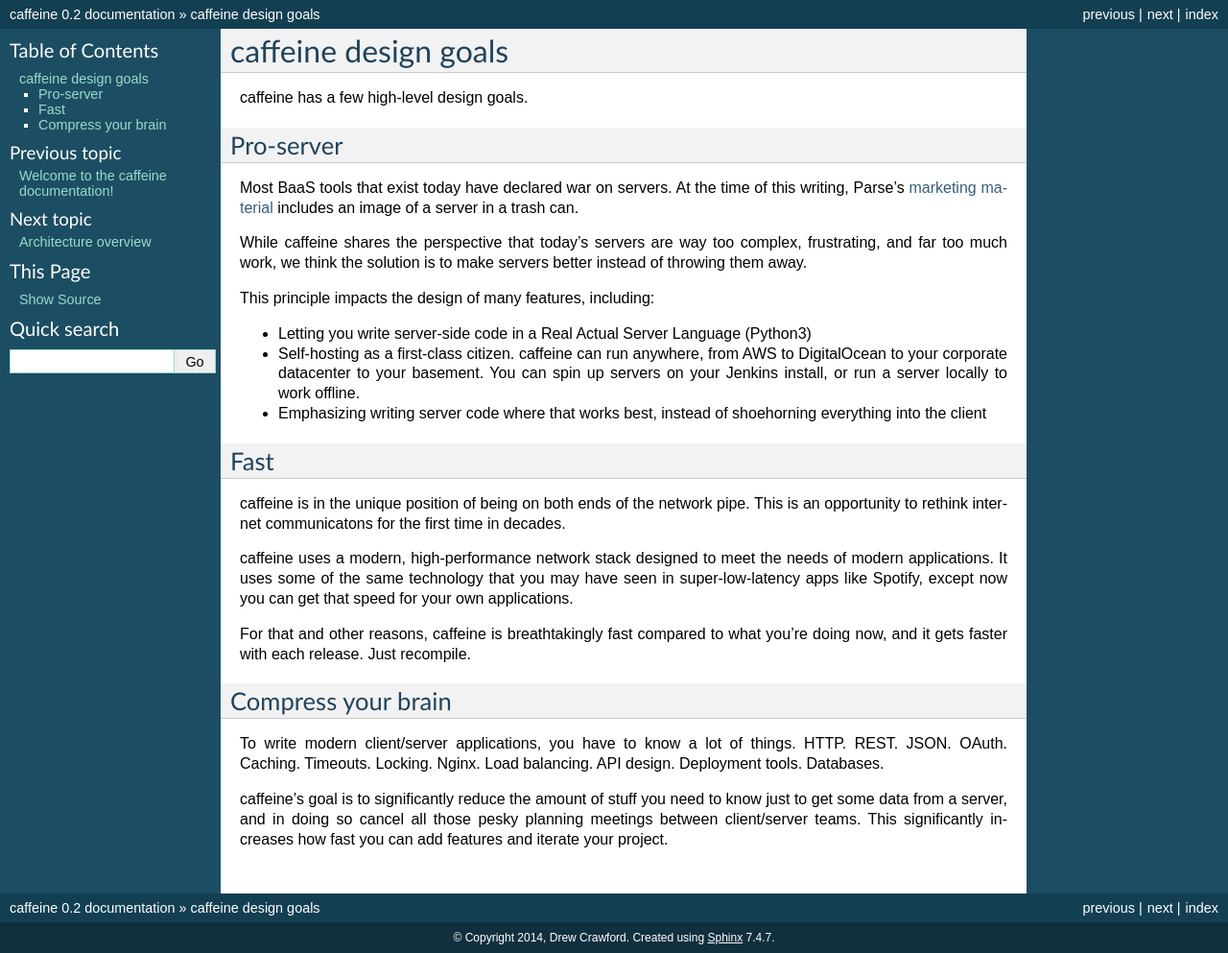
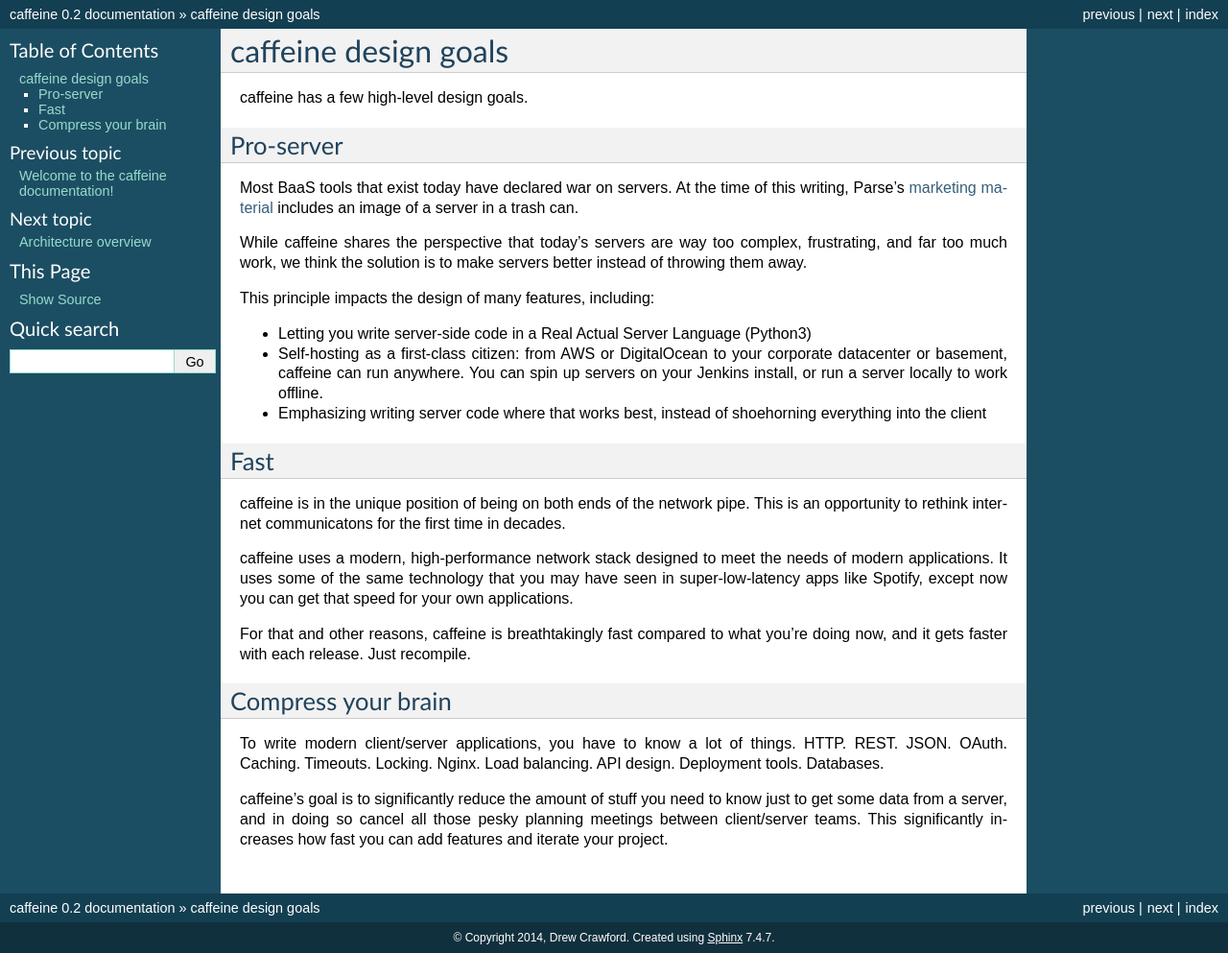
Before and after one commit to wittedhaddock/caffeine, a Sphinx documentation site: the page built from docs/what_caffeine_is_for.rst, in a window 1280 px wide. Shown: the whole page at 96% size. Built offline with Sphinx 7.4.7, drawn with Linux system fonts in a browser that asks for light colours; pages that are not in the unit, such as notebooks, are missing from menus.

Commit message:
Grammar & English

```diff
--- a/docs/what_caffeine_is_for.rst
+++ b/docs/what_caffeine_is_for.rst
@@ -13,7 +13,7 @@ While caffeine shares the perspective that today's servers are way too complex,
 This principle impacts the design of many features, including:
 
 * Letting you write server-side code in a Real Actual Server Language (Python3)
-* Self-hosting as a first-class citizen.  caffeine can run anywhere, from AWS to DigitalOcean to your corporate datacenter to your basement.  You can spin up servers on your Jenkins install, or run a server locally to work offline.
+* Self-hosting as a first-class citizen: from AWS or DigitalOcean to your corporate datacenter or basement, caffeine can run anywhere.  You can spin up servers on your Jenkins install, or run a server locally to work offline.
 * Emphasizing writing server code where that works best, instead of shoehorning everything into the client
 
 Fast
```
